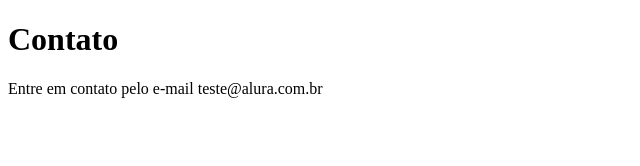
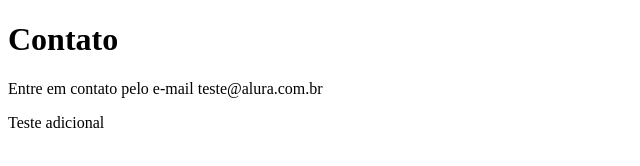
Before and after one commit to BrnMatos87/sistema-de-cadastro, a plain HTML site: page contato.html in a window 1280 px wide. Shown: the whole page, without its empty margins (0-640 px from the left). Drawn offline with Linux system fonts and the light colour scheme.

Commit message:
Adicionando uma nova linha

```diff
--- a/contato.html
+++ b/contato.html
@@ -8,5 +8,6 @@
 <body>
     <h1>Contato</h1>
     <p>Entre em contato pelo e-mail teste@alura.com.br</p>
+    <p>Teste adicional</p>
 </body>
 </html>
```
